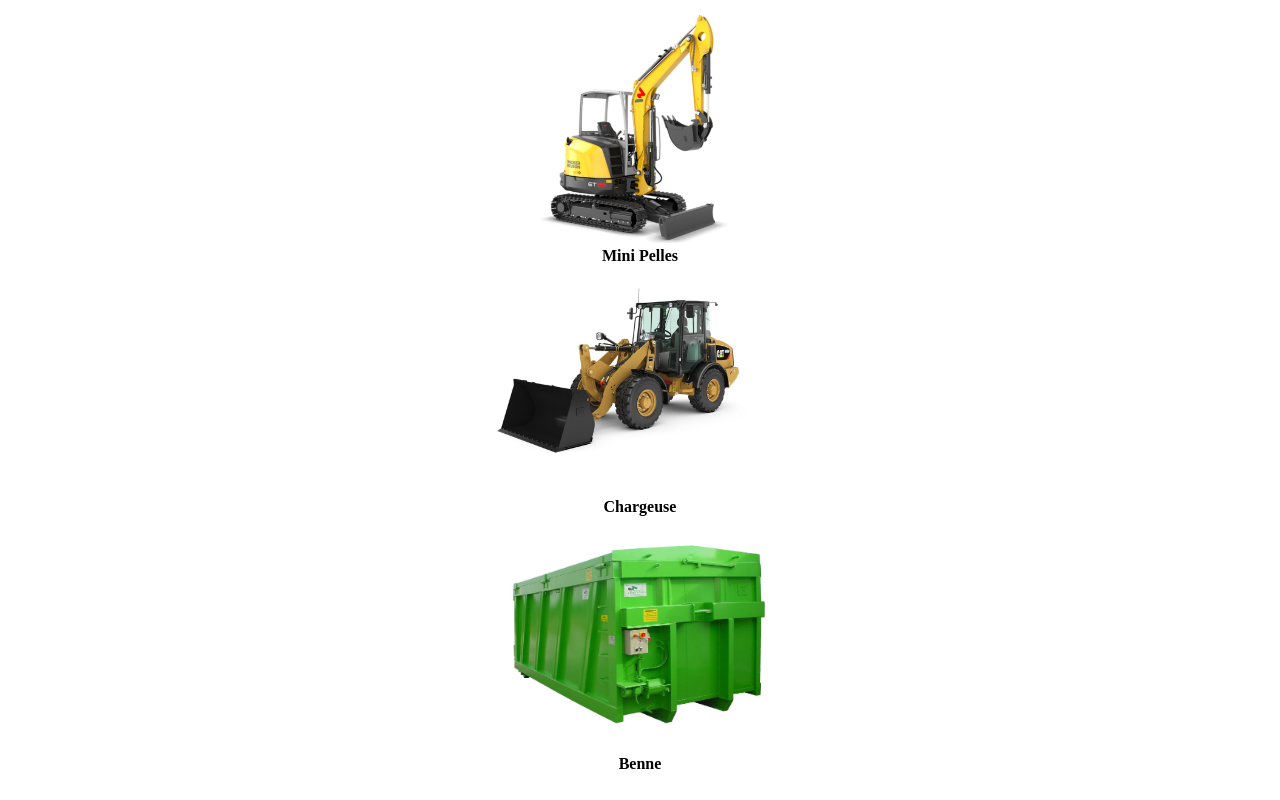
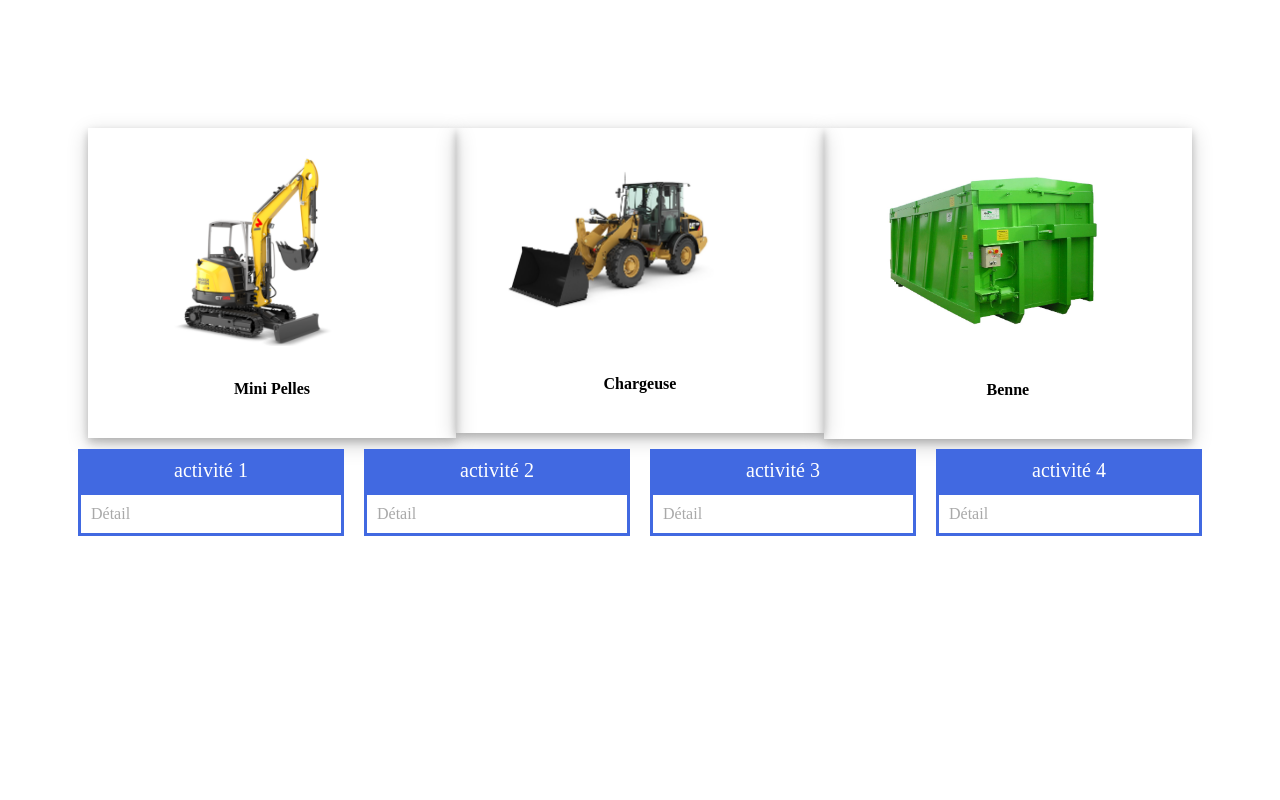
Before and after one commit to boristchague/Jquery_Tuto, a plain HTML site: page index.html in a window 1280 px wide. Drawn offline with Linux system fonts and the light colour scheme.

Commit message:
slidedown Effect

```diff
--- a/index.html
+++ b/index.html
@@ -6,8 +6,17 @@
     <link rel="stylesheet" href="">
     <script src="static/js/jquery-3.5.0.js" > </script>
     <style>
-        p, body{text-align: center; font-weight: 500;}
-        img{ width: 25%;}
+
+        * { box-sizing: border-box; padding: 20px 20px;}
+        .image_block {float: left; width: 33.33%; padding: 5px 20px; box-shadow: darkgray; border: darkgreen; box-shadow: 0 4px 8px 0 rgba(0, 0, 0, 0.2), 0 6px 20px 0 rgba(0, 0, 0, 0.19); }
+        .image_title {text-align: center; padding: 10px 12px; margin-bottom: 25px; background-color: white; }
+        .col { float: left; width: 25%; padding: 10px; border-color: royalblue;}
+        .top {background-color: royalblue; color: white; font-size: 20px; text-align: center; padding: 10px 10px; border: firebrick;}
+        .buttom {color: darkgray; padding: 10px 10px; border-style: solid; border-color: royalblue;}
+
+
+
+
 
     </style>
 
@@ -21,27 +30,91 @@
     </section>
 
     <section class="image">
-        <div class="colomn_image">
+        <div class="image_outer_div">
+            <div class="image_block">
 
-            <img src="static/images/_wp-content_uploads_2019_08_Mini-Pelle-3T5-1.png"> <br>
-            <a> <strong>Mini Pelles </strong> </a>
-        </div>
+                <img src="static/images/_wp-content_uploads_2019_08_Mini-Pelle-3T5-1.png"  width="300px" > <br>
+                <div class="image_title">
+                    <strong>Mini Pelles </strong>
+                </div>
+            </div>
 
 
-        <div class="colomn_image">
+            <div class="image_block">
 
-            <img src="static/images/_wp-content_uploads_2019_08_chargeuse-906-1.png"> <br>
-            <a> <strong> Chargeuse</strong> </a>
-        </div>
+                <img src="static/images/_wp-content_uploads_2019_08_chargeuse-906-1.png"  width="300px%" > <br>
+                <div class="image_title">
+                    <strong> Chargeuse</strong> </a>
+                 </div>
+            </div>
 
 
-        <div class="colomn_image">
+            <div class="image_block">
 
-            <img src="static/images/_wp-content_uploads_2019_04_benne-30m3-toit-hydraulique-electrique.jpg"> <br>
-            <a> <strong> Benne</strong> </a>
+                <img src="static/images/_wp-content_uploads_2019_04_benne-30m3-toit-hydraulique-electrique.jpg "  width="300px"> <br>
+                <div class="image_title">
+                    <strong> Benne</strong> </a>
+                 </div>
+
+            </div>
         </div>
 
     </section>
+    <br></br>
+
+
+        <div class="activity_panel">
+
+            <div id="first_box" class="col">
+                <div class="top"> activité 1</div>
+                <div class="buttom"> Détail</div>
+
+            </div>
+
+            <div class="col">
+                <div class="top"> activité 2</div>
+                <div class="buttom"> Détail</div>
+
+            </div>
+
+            <div class="col">
+                <div class="top"> activité 3</div>
+                <div class="buttom"> Détail</div>
+
+            </div>
+
+            <div class="col">
+                <div class="top"> activité 4</div>
+                <div class="buttom"> Détail</div>
+
+            </div>
+
+
+        </div>
+
+    <script src="static/js/jquery-3.5.0.js" > </script>
+    <script>
+
+     $(function(){
+         $(".image_block").hide().slideDown(1000)
+     })
+
+     $(function() {
+
+        $(".col").hide().slideToggle(1500)
+
+     })
+
+     $(function(){
+         $(".image_block").hover(
+             fucntion(){
+                 $(this).find('img').slideDown(300)
+
+         })
+     })
+    </script>
+
+
 
 </body>
 </html>
```
